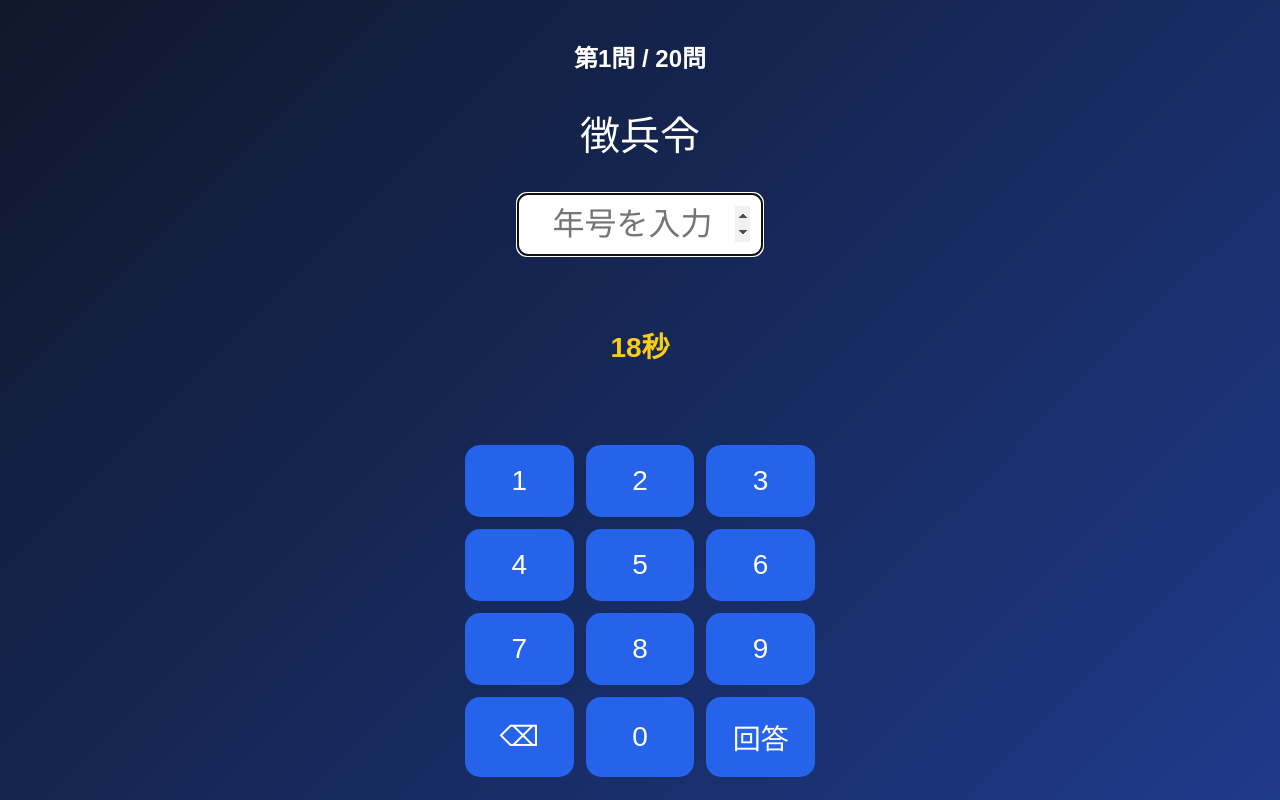
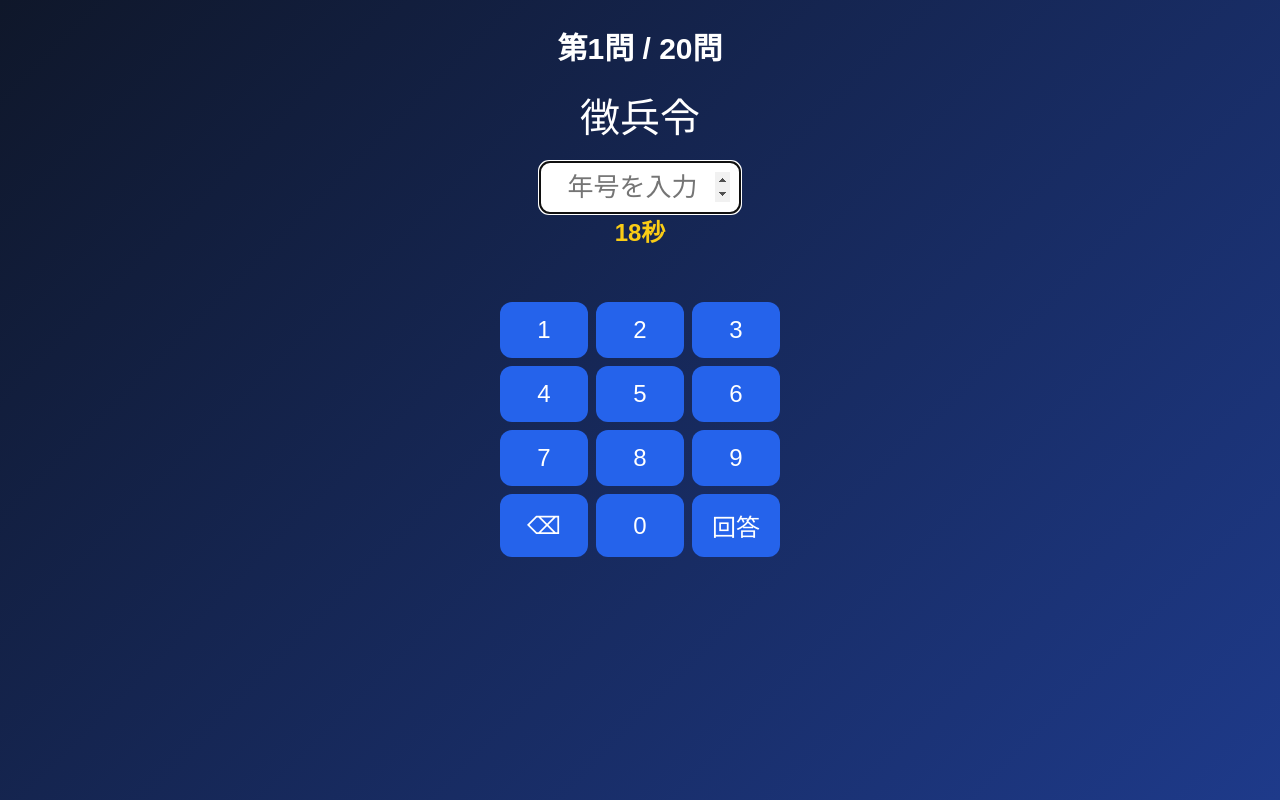
Before and after one commit to naha2246/nengomaster, a plain HTML site: page index.html in a window 1280 px wide. Both pictures are taken after a click on the button "ゲームスタート". Drawn offline with Linux system fonts and the light colour scheme.

Commit message:
Update style.css

```diff
--- a/style.css
+++ b/style.css
@@ -1,168 +1,153 @@
-body {
-    margin: 0;
-    font-family: "Yu Gothic", sans-serif;
-    background: linear-gradient(135deg, #0f172a, #1e3a8a);
-    color: white;
-    display: flex;
-    justify-content: center;
-    align-items: center;
-    min-height: 100vh;
-    transition: background 0.25s ease;
+body{
+    margin:0;
+    font-family:"Yu Gothic",sans-serif;
+    background:linear-gradient(135deg,#0f172a,#1e3a8a);
+    color:white;
+    display:flex;
+    justify-content:center;
+    align-items:flex-start;
+    min-height:100dvh;
+    overflow:auto;
+    transition:.25s;
 }
 
-.container {
-    text-align: center;
-    width: 90%;
-    max-width: 600px;
+.container{
+    width:min(600px,95%);
+    padding:14px 0 28px;
+    text-align:center;
 }
 
-h1 {
-    font-size: 60px;
-    margin-bottom: 15px;
+h1{
+    font-size:clamp(32px,7vw,56px);
+    margin:8px 0;
 }
 
-h2 {
-    margin: 15px 0;
+h2{
+    font-size:clamp(22px,5vw,30px);
+    margin:10px 0;
 }
 
-p {
-    font-size: 22px;
-    margin-bottom: 20px;
+p{
+    font-size:clamp(16px,4vw,22px);
 }
 
-button {
-    font-size: 24px;
-    padding: 15px 40px;
-    border: none;
-    border-radius: 15px;
-    background: #2563eb;
-    color: white;
-    cursor: pointer;
-    transition: 0.2s;
+#questionCount{
+    color:#93c5fd;
 }
 
-button:hover {
-    background: #1d4ed8;
-    transform: scale(1.05);
+#eventText{
+    font-size:clamp(28px,6vw,40px);
+    min-height:48px;
+    margin:18px 0;
 }
 
-button:disabled {
-    opacity: 0.6;
-    cursor: default;
-    transform: none;
+#timerArea{
+    display:flex;
+    justify-content:space-between;
+    align-items:center;
+    margin:10px auto 14px;
+    max-width:320px;
 }
 
-#eventText {
-    font-size: 40px;
-    margin: 30px 0;
-    min-height: 60px;
+#timer{
+    font-size:24px;
+    color:#facc15;
+    font-weight:bold;
 }
 
-input {
-    font-size: 32px;
-    text-align: center;
-    padding: 12px;
-    width: 220px;
-    border-radius: 10px;
-    border: none;
-    margin-bottom: 15px;
+.warning{
+    color:#ef4444!important;
+    animation:blink .5s infinite;
 }
 
-#timer {
-    font-size: 28px;
-    margin: 20px 0;
-    color: #facc15;
-    font-weight: bold;
+@keyframes blink{
+    50%{opacity:.3;}
 }
 
-.warning {
-    color: #ef4444 !important;
-    animation: blink 0.5s infinite;
+#comboText{
+    color:#f97316;
+    font-size:20px;
+    font-weight:bold;
 }
 
-@keyframes blink {
-    50% {
-        opacity: 0.3;
-    }
+input{
+    width:180px;
+    font-size:26px;
+    text-align:center;
+    padding:10px;
+    border:none;
+    border-radius:10px;
 }
 
-#resultMessage {
-    font-size: 28px;
-    font-weight: bold;
-    height: 40px;
-    margin: 15px 0;
+#resultMessage{
+    height:34px;
+    font-size:22px;
+    margin:10px 0;
 }
 
-.correct {
-    color: #22c55e;
+.correct{color:#22c55e;}
+.wrong{color:#ef4444;}
+
+button{
+    border:none;
+    border-radius:12px;
+    background:#2563eb;
+    color:white;
+    cursor:pointer;
+    transition:.2s;
 }
 
-.wrong {
-    color: #ef4444;
+button:hover{
+    background:#1d4ed8;
 }
 
-#questionCount {
-    font-size: 20px;
-    color: #93c5fd;
+button:disabled{
+    opacity:.6;
+    cursor:default;
 }
 
-#rankText {
-    color: #facc15;
-    margin-bottom: 20px;
+#keypad{
+    display:grid;
+    grid-template-columns:repeat(3,1fr);
+    gap:8px;
+    max-width:280px;
+    margin:0 auto;
 }
 
-#wrongList {
-    text-align: left;
-    max-width: 500px;
-    margin: 20px auto;
-    max-height: 250px;
-    overflow-y: auto;
-    background: rgba(255,255,255,0.08);
-    border-radius: 10px;
-    padding: 15px;
+#keypad button{
+    padding:14px;
+    font-size:24px;
 }
 
-.wrongItem {
-    margin: 8px 0;
-    padding-bottom: 8px;
-    border-bottom: 1px solid rgba(255,255,255,0.2);
+#wrongList{
+    text-align:left;
+    max-height:240px;
+    overflow:auto;
+    background:rgba(255,255,255,.08);
+    border-radius:10px;
+    padding:12px;
 }
 
-/* テンキー */
-
-#keypad {
-    display: grid;
-    grid-template-columns: repeat(3,1fr);
-    gap: 12px;
-    margin-top: 20px;
+.wrongItem{
+    padding:8px 0;
+    border-bottom:1px solid rgba(255,255,255,.2);
 }
 
-#keypad button {
-    padding: 20px;
-    font-size: 28px;
+#rankText{
+    color:#facc15;
 }
 
-#comboText {
-    color: #f97316;
-    font-size: 26px;
-    font-weight: bold;
-    height: 35px;
-    margin-bottom: 10px;
+.flash-correct{
+    background:linear-gradient(135deg,#065f46,#16a34a);
 }
 
-.flash-correct {
-    background: linear-gradient(135deg,#065f46,#16a34a);
+.flash-wrong{
+    background:linear-gradient(135deg,#7f1d1d,#dc2626);
 }
 
-.flash-wrong {
-    background: linear-gradient(135deg,#7f1d1d,#dc2626);
+@media (max-height:720px){
+    h1{font-size:28px;}
+    #eventText{font-size:24px;margin:12px 0;}
+    #keypad{max-width:250px;gap:6px;}
+    #keypad button{padding:11px;font-size:22px;}
 }
-
-@media (min-width:768px){
-
-    #keypad{
-        max-width:350px;
-        margin:20px auto 0;
-    }
-
-}
```
